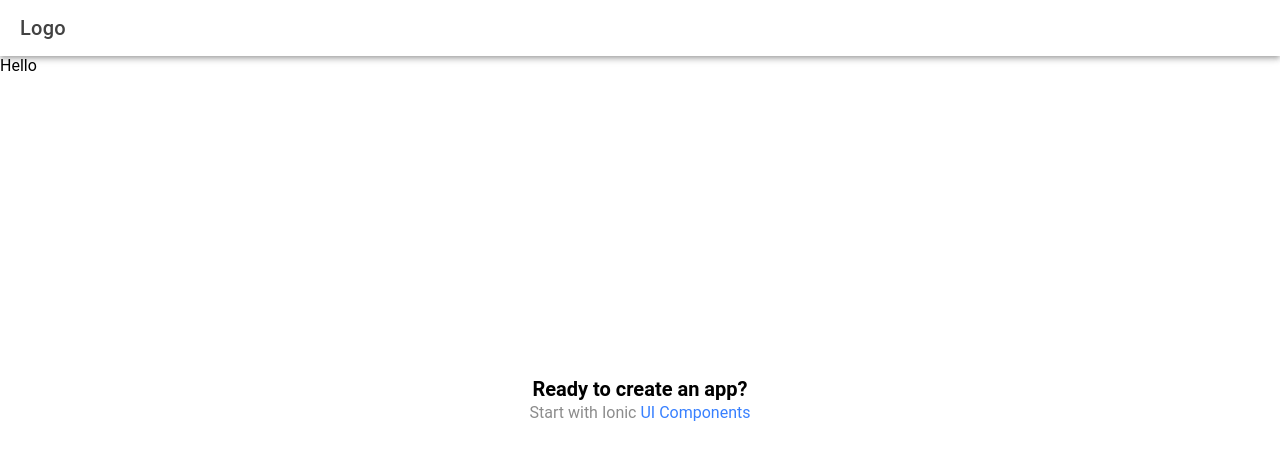
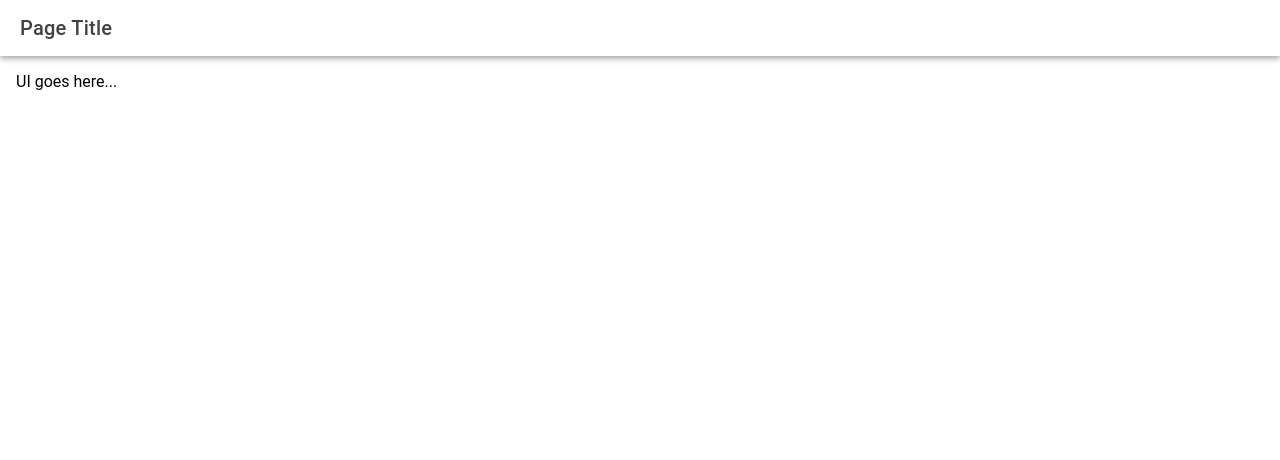
Before and after one commit to obuastella/Ionic, a React (Vite) app in the folder myApp/: page / in a window 1280 px wide. Before the commit this address led to /home. Shown: the top 460 px of the page. Built offline with nearby package versions, Linux system fonts and the light colour scheme.

Commit message:
Created components

```diff
--- a/myApp/src/App.tsx
+++ b/myApp/src/App.tsx
@@ -1,26 +1,27 @@
-import { Redirect, Route } from 'react-router-dom';
-import { IonApp, IonRouterOutlet, setupIonicReact } from '@ionic/react';
-import { IonReactRouter } from '@ionic/react-router';
-import Home from './pages/Home';
+import { Redirect, Route } from "react-router-dom";
+import { IonApp, IonRouterOutlet, setupIonicReact } from "@ionic/react";
+import { IonReactRouter } from "@ionic/react-router";
 
 /* Core CSS required for Ionic components to work properly */
-import '@ionic/react/css/core.css';
+import "@ionic/react/css/core.css";
 
 /* Basic CSS for apps built with Ionic */
-import '@ionic/react/css/normalize.css';
-import '@ionic/react/css/structure.css';
-import '@ionic/react/css/typography.css';
+import "@ionic/react/css/normalize.css";
+import "@ionic/react/css/structure.css";
+import "@ionic/react/css/typography.css";
 
 /* Optional CSS utils that can be commented out */
-import '@ionic/react/css/padding.css';
-import '@ionic/react/css/float-elements.css';
-import '@ionic/react/css/text-alignment.css';
-import '@ionic/react/css/text-transformation.css';
-import '@ionic/react/css/flex-utils.css';
-import '@ionic/react/css/display.css';
+import "@ionic/react/css/padding.css";
+import "@ionic/react/css/float-elements.css";
+import "@ionic/react/css/text-alignment.css";
+import "@ionic/react/css/text-transformation.css";
+import "@ionic/react/css/flex-utils.css";
+import "@ionic/react/css/display.css";
 
 /* Theme variables */
-import './theme/variables.css';
+import "./theme/variables.css";
+import Login from "./pages/Login";
+import Register from "./pages/Register";
 
 setupIonicReact();
 
@@ -28,11 +29,11 @@
   <IonApp>
     <IonReactRouter>
       <IonRouterOutlet>
-        <Route exact path="/home">
-          <Home />
+        <Route exact path="/">
+          <Login />
         </Route>
-        <Route exact path="/">
-          <Redirect to="/home" />
+        <Route exact path="/register">
+          <Register />
         </Route>
       </IonRouterOutlet>
     </IonReactRouter>
--- a/myApp/src/components/ExploreContainer.css
+++ /dev/null
@@ -1,24 +0,0 @@
-#container {
-  text-align: center;
-  position: absolute;
-  left: 0;
-  right: 0;
-  top: 50%;
-  transform: translateY(-50%);
-}
-
-#container strong {
-  font-size: 20px;
-  line-height: 26px;
-}
-
-#container p {
-  font-size: 16px;
-  line-height: 22px;
-  color: #8c8c8c;
-  margin: 0;
-}
-
-#container a {
-  text-decoration: none;
-}
--- a/myApp/src/components/ExploreContainer.tsx
+++ /dev/null
@@ -1,14 +0,0 @@
-import './ExploreContainer.css';
-
-interface ContainerProps { }
-
-const ExploreContainer: React.FC<ContainerProps> = () => {
-  return (
-    <div id="container">
-      <strong>Ready to create an app?</strong>
-      <p>Start with Ionic <a target="_blank" rel="noopener noreferrer" href="https://ionicframework.com/docs/components">UI Components</a></p>
-    </div>
-  );
-};
-
-export default ExploreContainer;
--- a/myApp/src/main.tsx
+++ b/myApp/src/main.tsx
@@ -1,11 +1,11 @@
-import React from 'react';
-import { createRoot } from 'react-dom/client';
-import App from './App';
+import React from "react";
+import { createRoot } from "react-dom/client";
+import App from "./App";
 
-const container = document.getElementById('root');
+const container = document.getElementById("root");
 const root = createRoot(container!);
 root.render(
-  <React.StrictMode>
-    <App />
-  </React.StrictMode>
+  // <React.StrictMode>
+  <App />
+  //</React.StrictMode>
 );
--- a/myApp/src/pages/Home.tsx
+++ /dev/null
@@ -1,32 +0,0 @@
-import {
-  IonContent,
-  IonHeader,
-  IonPage,
-  IonTitle,
-  IonToolbar,
-} from "@ionic/react";
-import ExploreContainer from "../components/ExploreContainer";
-import "./Home.css";
-
-const Home: React.FC = () => {
-  return (
-    <IonPage>
-      <IonHeader>
-        <IonToolbar>
-          <IonTitle>Logo</IonTitle>
-        </IonToolbar>
-      </IonHeader>
-      <IonContent fullscreen>
-        <IonHeader collapse="condense">
-          <IonToolbar>
-            <IonTitle size="large">Blank Title</IonTitle>
-          </IonToolbar>
-        </IonHeader>
-        Hello
-        <ExploreContainer />
-      </IonContent>
-    </IonPage>
-  );
-};
-
-export default Home;
--- /dev/null
+++ b/myApp/src/pages/Login.tsx
@@ -0,0 +1,23 @@
+import {
+  IonContent,
+  IonHeader,
+  IonPage,
+  IonTitle,
+  IonToolbar,
+} from "@ionic/react";
+import React from "react";
+
+const Login: React.FC = () => {
+  return (
+    <IonPage>
+      <IonHeader>
+        <IonToolbar>
+          <IonTitle>Page Title</IonTitle>
+        </IonToolbar>
+      </IonHeader>
+      <IonContent className="ion-padding">UI goes here...</IonContent>
+    </IonPage>
+  );
+};
+
+export default Login;
--- /dev/null
+++ b/myApp/src/pages/Register.tsx
@@ -0,0 +1,23 @@
+import {
+  IonContent,
+  IonHeader,
+  IonPage,
+  IonTitle,
+  IonToolbar,
+} from "@ionic/react";
+import React from "react";
+
+const Register: React.FC = () => {
+  return (
+    <IonPage>
+      <IonHeader>
+        <IonToolbar>
+          <IonTitle>Register Page</IonTitle>
+        </IonToolbar>
+      </IonHeader>
+      <IonContent className="ion-padding">UI goes here...</IonContent>
+    </IonPage>
+  );
+};
+
+export default Register;
```
Also changed, not shown: myApp/src/pages/Home.css (deleted).
